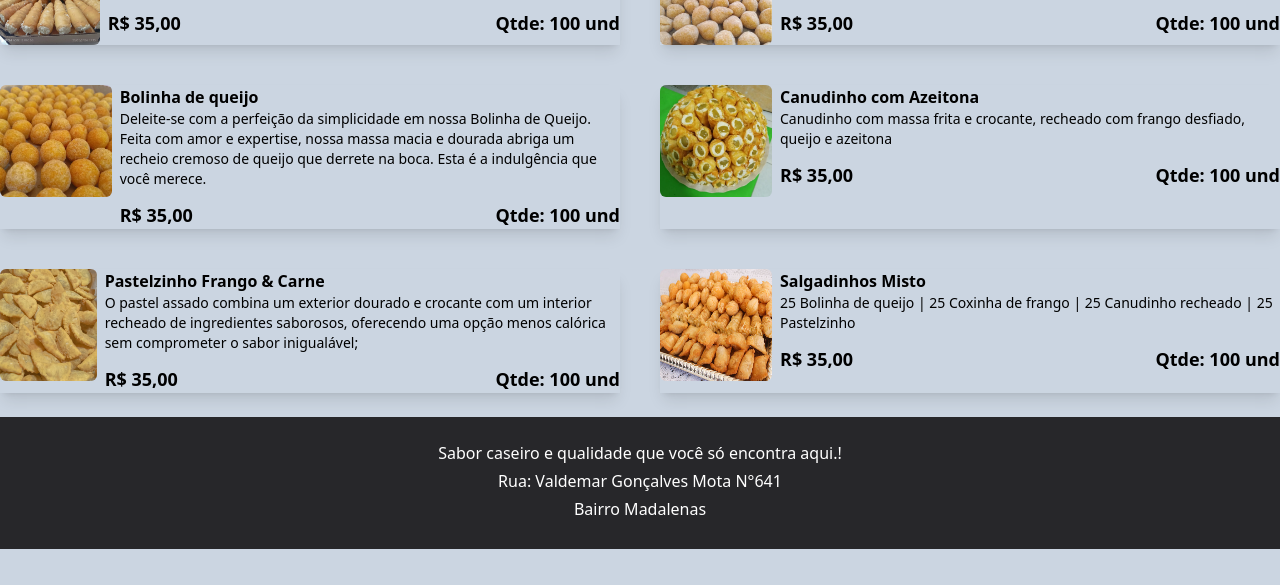
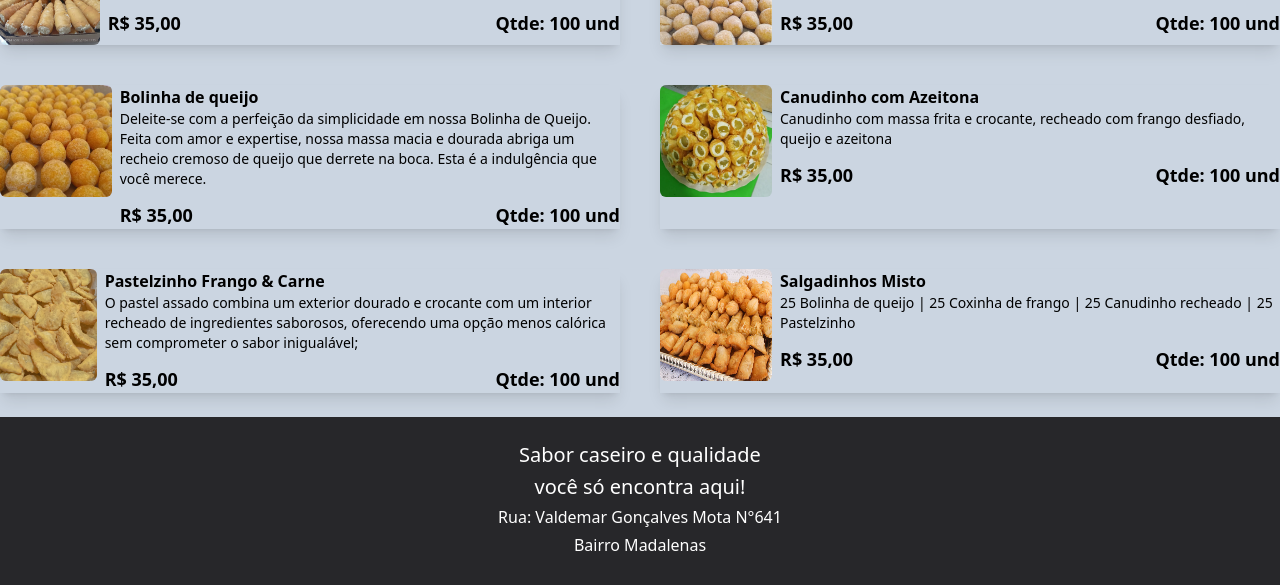
Before and after one commit to Wellingtonalves33/dona-maria, a website: page index.html in a window 1280 px wide. Shown: the part 527-1112 px from the top of the page. Before the commit the page ends 1076 px from the top, so only its background shows below. Drawn offline with Linux system fonts and the light colour scheme.

Commit message:
Corrigindo a fonte

```diff
--- a/index.html
+++ b/index.html
@@ -155,7 +155,8 @@
 
     <footer class=" bg-zinc-800 py-6 flex items-center justify-center">
         <div class="flex flex-col items-center ">
-            <p  class="text-white text-balance mb-1">Sabor caseiro e qualidade que você só encontra aqui.!</p>
+            <p  class="text-white text-xl mb-1">Sabor caseiro e qualidade</p>
+            <p  class="text-white text-xl mb-1">você só encontra aqui!</p>
             <p class="text-white text-balance mb-1">Rua: Valdemar Gonçalves Mota N°641</p>
                 <p class="text-white text-balance mb-1"> Bairro Madalenas</p>
 
```
Also changed, not shown: styles/output.css.
